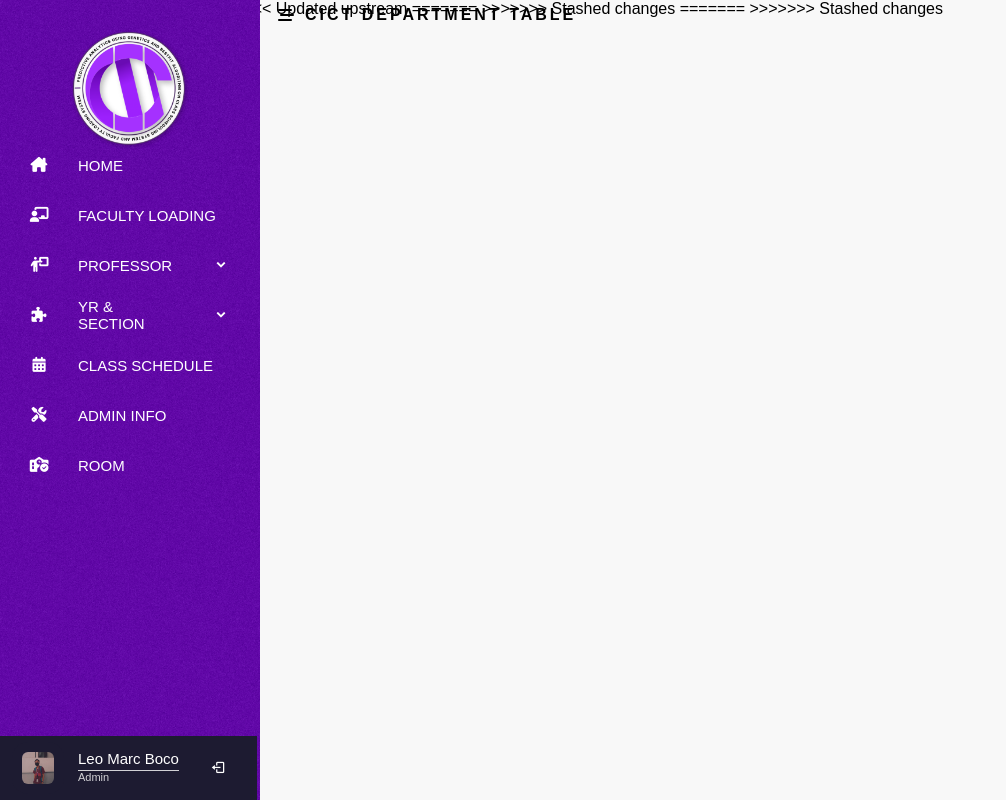
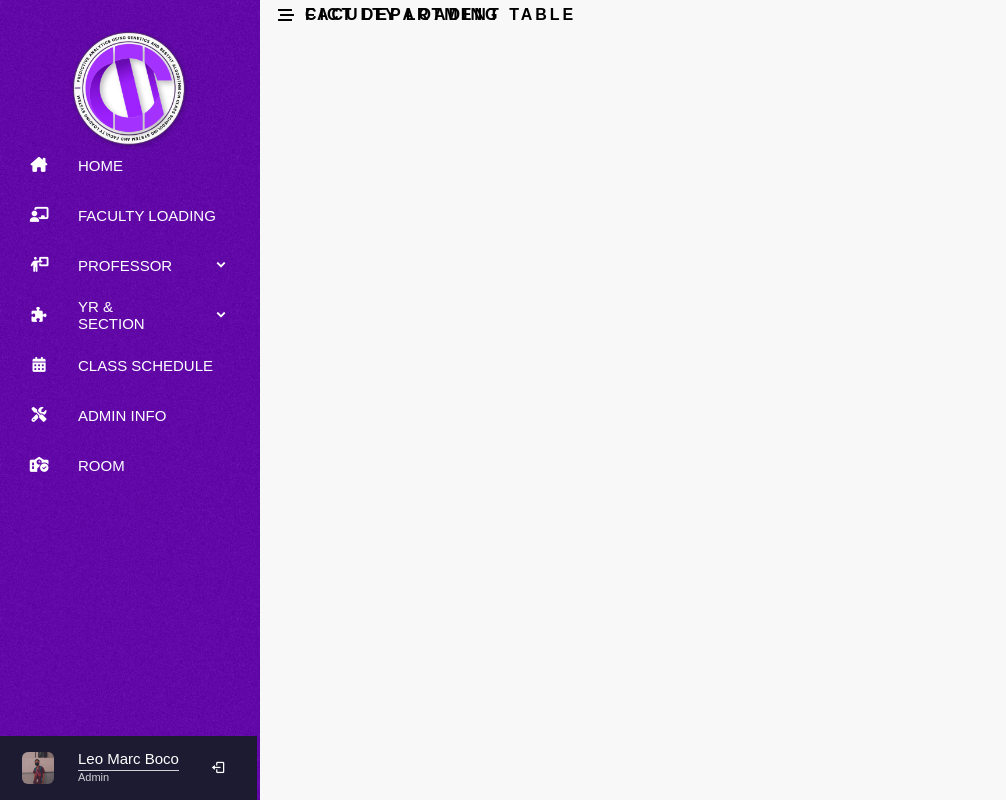
Before and after one commit to Samahan-Ng-Mga-Coder/Thesis-main, a Django app: page /facultyloading in a window 1280 px wide. Shown: the whole page, without its empty margins (0-1006 px from the left). Run offline with Django 4.2, Linux system fonts and the light colour scheme; some libraries are stand-ins or nearby versions.

Commit message:
huhfshfs

```diff
--- a/Thesis-main/Thesis_Schedule/Thesis_Schedule_App/templates/Thesis_Schedule_App/admin_landingpage.html
+++ b/Thesis-main/Thesis_Schedule/Thesis_Schedule_App/templates/Thesis_Schedule_App/admin_landingpage.html
@@ -23,19 +23,11 @@
 
 
 </head>
-<<<<<<< Updated upstream
-<<<<<<< Updated upstream
-	<link rel = "stylesheet" href="{% static 'adminLandingPage_CSS.css' %}">
-=======
+
     {% load static %}
 <link rel = "stylesheet" href="{% static 'adminLandingPage_CSS.css' %}">
 
->>>>>>> Stashed changes
-=======
-    {% load static %}
-<link rel = "stylesheet" href="{% static 'adminLandingPage_CSS.css' %}">
 
->>>>>>> Stashed changes
 	<!--link rel="stylesheet" type="text/css" href="adminLandingPage_CSS.css"-->
 <body>
 
--- a/Thesis-main/Thesis_Schedule/Thesis_Schedule_App/templates/Thesis_Schedule_App/facultyloading_page.html
+++ b/Thesis-main/Thesis_Schedule/Thesis_Schedule_App/templates/Thesis_Schedule_App/facultyloading_page.html
@@ -1,6 +1,4 @@
-{% extends 'Thesis_Schedule_App/admin_landingpage.html' %}
+{% include 'Thesis_Schedule_App/admin_landingpage.html' %}
 
-{% block content%}
-<h2>sdasgaguaickxkblxllawlrav,cx,b,nmcvmclfpawogeigjsjsbjclxl;z;lvckkbxkcv bmnfnbcxllpeowoanwnawthanielvalenzuela05@gmail.com</h2>
 
-{% endblock content%}
+<header class="header"><i class="fa-solid fa-bars-staggered"></i> FACULTY LOADING</header>
```
